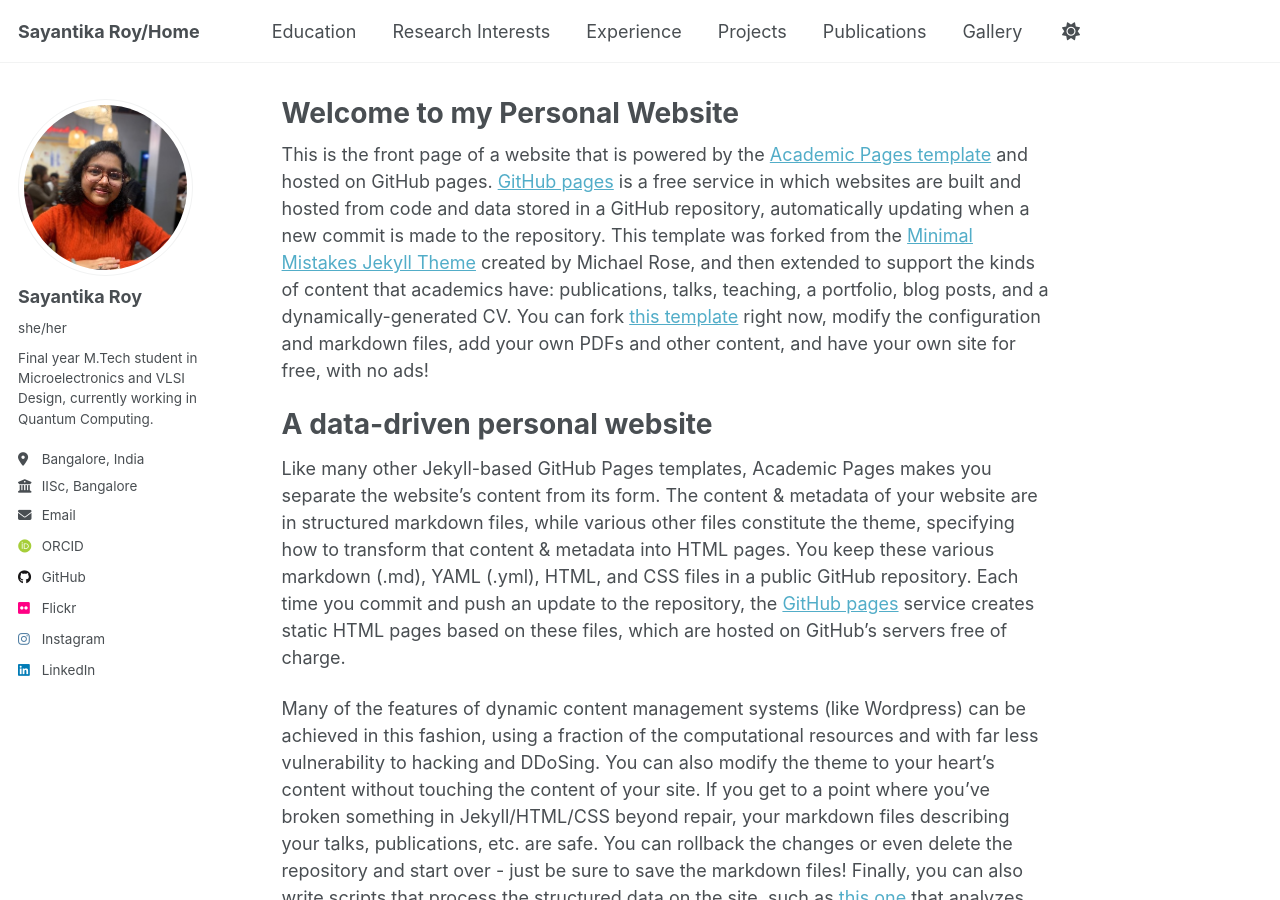
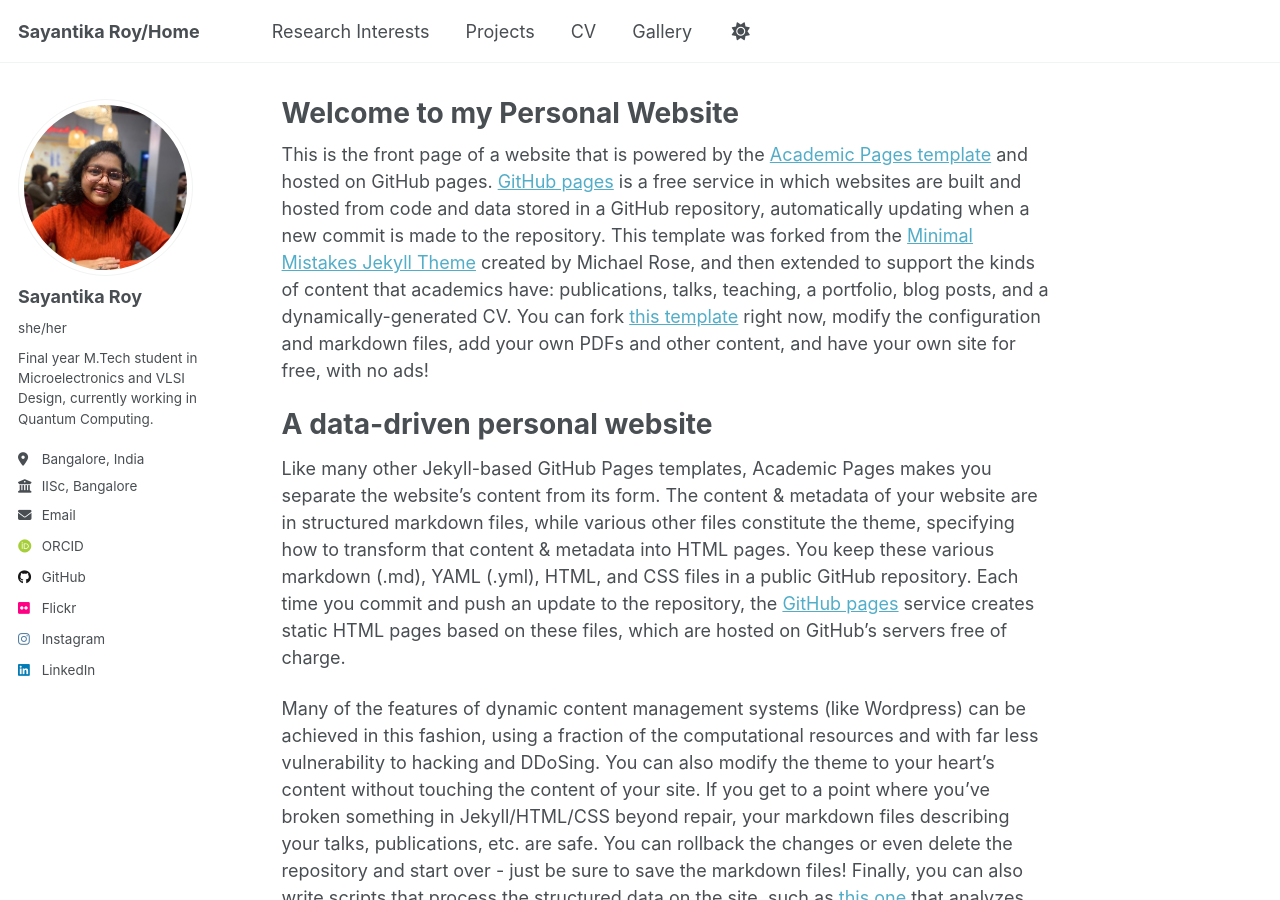
Before and after one commit to sayo-134/sayantika-roy.github.io, a Jekyll site: the page built from _pages/about.md, in a window 1280 px wide and 900 px high. Built offline with Jekyll 4.4.1, drawn with Linux system fonts in a browser that asks for light colours; some web fonts are replaced.

Commit message:
edited navigation bar

```diff
--- a/_data/navigation.yml
+++ b/_data/navigation.yml
@@ -23,23 +23,20 @@ main:
   # - title: "Blog Posts"
   #   url: /year-archive/
 
-  # - title: "CV"
-  #   url: /cv/
-
-  - title: "Education"
-    url: /education/
+  # - title: "Education"
+  #   url: /education/
 
   - title: "Research Interests"
     url: /research_interests/
 
-  - title: "Experience"
-    url: /experience/
+  # - title: "Experience"
+  #   url: /experience/
 
   - title: "Projects"
     url: /projects/
 
-  - title: "Publications"
-    url: /publications/
+  - title: "CV"
+    url: /cv/
 
   - title: "Gallery"
     url: /gallery/
```
